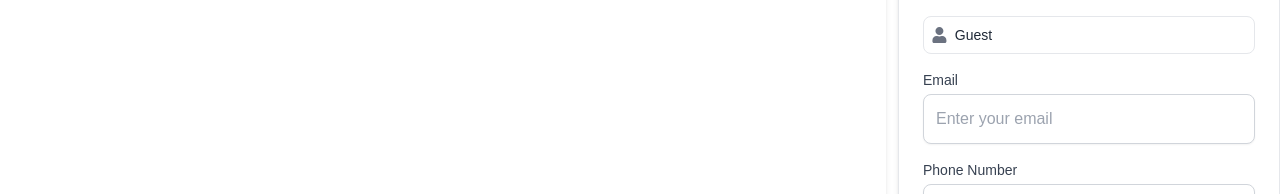
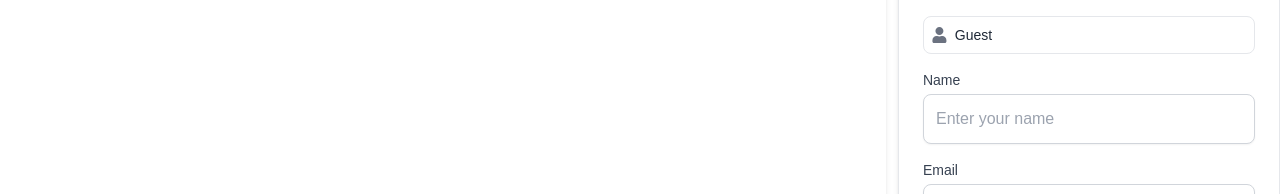
Before and after one commit to rakib3719/H-s-nR, a Next.js app: page /details/1 in a window 1280 px wide. Shown: the part 591-785 px from the top of the page. Built offline with nearby package versions, Linux system fonts and the light colour scheme; no server answers; the database is empty.

Commit message:
dashboard changed

```diff
--- a/src/app/[component]/Mydashboard/Mydashboard.jsx
+++ b/src/app/[component]/Mydashboard/Mydashboard.jsx
@@ -122,7 +122,7 @@ const Mydashboard = () => {
     switch (activePage) {
       case 'Dashboard':
         return <div>
-          <h1 className="text-2xl font-semibold">Welcome to My Dashboard</h1>
+          <h1 className="text-2xl font-semibold">My Dashboard</h1>
           <StatsCards/>
         </div> ;
       case 'Add Room':
--- a/src/app/[component]/Mydashboard/Sidebar.jsx
+++ b/src/app/[component]/Mydashboard/Sidebar.jsx
@@ -123,7 +123,7 @@ const Sidebar = ({ isCollapsed, showMobileSidebar, handlePageChange }) => {
       {/* Logo */}
       <div className={`flex items-center justify-center mt-10 ${isCollapsed && 'hidden'}`}>
         <div className="text-2xl font-bold text-green-500">
-          Seven<span className="text-white">Hotel</span>
+           Hotel <span className="text-white">Seven View</span>
         </div>
       </div>
 
@@ -135,7 +135,7 @@ const Sidebar = ({ isCollapsed, showMobileSidebar, handlePageChange }) => {
           className="rounded-full w-12 h-12"
         />
         <div className="ml-4">
-          <div className="text-sm font-semibold">Jhon Doye</div>
+          <div className="text-sm font-semibold">Admin</div>
         </div>
       </div>
 
--- a/src/app/[component]/Mydashboard/StatsCards.jsx
+++ b/src/app/[component]/Mydashboard/StatsCards.jsx
@@ -72,6 +72,8 @@
 
 import React, { useEffect, useState } from "react";
 import { FaCalendarAlt, FaDollarSign, FaUser } from "react-icons/fa";
+import { FaBangladeshiTakaSign } from "react-icons/fa6";
+
 
 const StatsCards = () => {
   const [loading, setLoading] = useState(true)
@@ -127,7 +129,7 @@ const StatsCards = () => {
       id: 2,
       title: "TOTAL AMOUNT",
       value: `$${stats.totalAmount}`,
-      icon: <FaDollarSign className="text-white text-2xl" />, // Icon
+      icon: <FaBangladeshiTakaSign className="text-white text-2xl" />, // Icon
       bgColor: "bg-green-500", // Background color
     },
     {
--- a/src/app/[component]/detailsPage/BookingCard.jsx
+++ b/src/app/[component]/detailsPage/BookingCard.jsx
@@ -496,6 +496,7 @@ const BookingCard = ({ data }) => {
   });
   const [email, setEmail] = useState("");
   const [phoneNumber, setPhoneNumber] = useState("");
+  const [booker, setbooker] = useState("");
   const [message, setMessage] = useState("");
   const [showGuestModal, setShowGuestModal] = useState(false);
   const [loading, setLoading] = useState(false); // Loading state
@@ -523,6 +524,7 @@ const BookingCard = ({ data }) => {
       checkInDate,
       checkOutDate,
       guests,
+      booker,
       email,
       phoneNumber,
       message,
@@ -669,6 +671,27 @@ const BookingCard = ({ data }) => {
       </div>
 
       {/* Email and Phone Number Inputs */}
+
+      <div className="flex flex-col space-y-4 mt-4">
+        <div>
+          <label htmlFor="booker" className="block text-sm font-medium text-gray-700">
+            Name
+          </label>
+          <input
+            required
+            type="text"
+            name="booker"
+            id="booker"
+            placeholder="Enter your name"
+            value={booker}
+            onChange={(e) => setbooker(e.target.value)}
+            className="mt-1 block w-full p-3 border border-gray-300 rounded-lg shadow-sm focus:outline-none focus:ring-pink-500 focus:border-pink-500"
+          />
+        </div>
+
+
+      </div>
+
       <div className="flex flex-col space-y-4 mt-4">
         <div>
           <label htmlFor="email" className="block text-sm font-medium text-gray-700">
--- a/src/app/api/add-booking/route.js
+++ b/src/app/api/add-booking/route.js
@@ -9,7 +9,7 @@ export async function POST(request) {
 
     // Parse the request body
     const body = await request.json();
-    const { checkInDate, checkOutDate, guests, pricePerRoom, message, email, phoneNumber, status, name, washrooms, squareFeet, roomSize, roomNumber, } = body;
+    const { checkInDate, checkOutDate, guests, pricePerRoom, message, email, phoneNumber, status, booker,name, washrooms, squareFeet, roomSize, roomNumber, } = body;
     console.log(pricePerRoom);
 
     // Check for missing required fields
@@ -22,6 +22,7 @@ export async function POST(request) {
 
     // Insert the booking into the database
     const result = await bookingsCollection.insertOne({
+      booker,
       name,
       roomNumber,
       roomSize,
--- a/src/middleware.js
+++ b/src/middleware.js
@@ -38,6 +38,9 @@ export const config = {
 
 
 
+
+
+
 // import { getToken } from "next-auth/jwt";
 // import { NextResponse } from "next/server";
 
```
Also changed, not shown: src/app/admin/page.jsx (line endings or trailing spaces).
